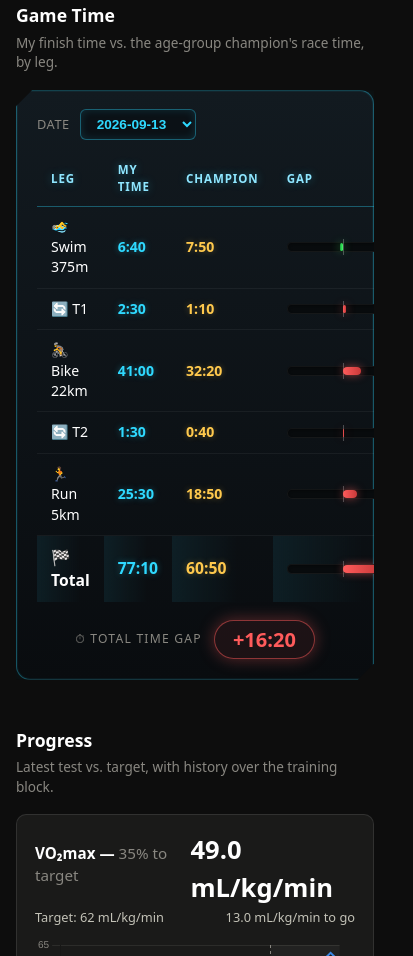
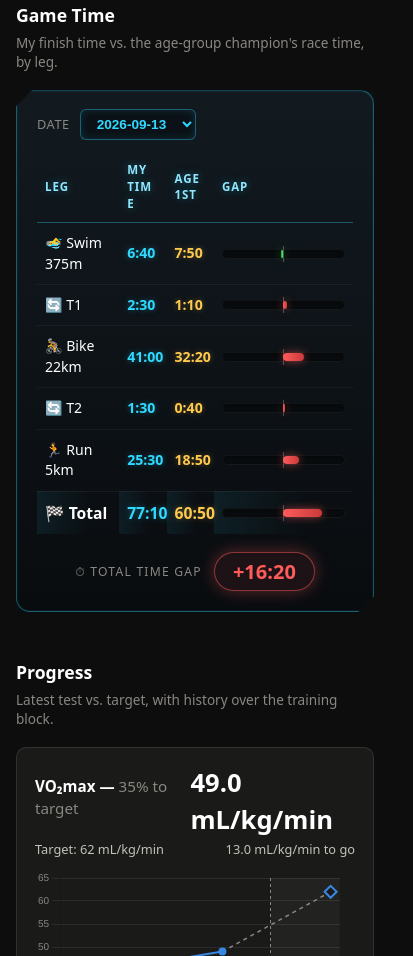
Before and after one commit to bjwxh/tri_sub60, a plain HTML site: page index.html in a window 390 px wide. Shown: the part 823-1779 px from the top of the page, 413 px wide, since content can reach past the window. Drawn offline with nearby package versions, Linux system fonts and the light colour scheme; no server answers.

Commit message:
Make Game Time table mobile-friendly
Rename Champion column to "Age 1st", let headers wrap, and shift
the freed width to the Gap column so the scale bars render larger
on narrow screens.

Co-Authored-By: Claude Sonnet 5 <noreply@anthropic.com>

```diff
--- a/assets/style.css
+++ b/assets/style.css
@@ -234,6 +234,7 @@ section { margin-bottom: 48px; }
 
 .game-time-table {
   width: 100%;
+  table-layout: fixed;
   border-collapse: collapse;
   background: transparent;
   font-size: 0.88rem;
@@ -244,7 +245,7 @@ section { margin-bottom: 48px; }
 }
 
 .game-time-table th {
-  padding: 6px 14px 10px;
+  padding: 6px 8px 10px;
   text-align: left;
   color: #8fe6ff;
   font-size: 0.72rem;
@@ -252,10 +253,17 @@ section { margin-bottom: 48px; }
   letter-spacing: 0.08em;
   font-weight: 700;
   text-shadow: 0 0 8px rgba(47, 217, 255, 0.35);
+  white-space: normal;
+  word-break: break-word;
 }
 
+.game-time-table th:nth-child(1) { width: 26%; }
+.game-time-table th:nth-child(2) { width: 15%; }
+.game-time-table th:nth-child(3) { width: 15%; }
+.game-time-table th:nth-child(4) { width: 44%; }
+
 .game-time-table td {
-  padding: 10px 14px;
+  padding: 10px 8px;
   border-bottom: 1px solid rgba(255, 255, 255, 0.05);
 }
 
@@ -286,7 +294,7 @@ section { margin-bottom: 48px; }
   font-size: 0.98rem;
 }
 
-.gt-bar-cell { width: 34%; min-width: 140px; }
+.gt-bar-cell { width: 44%; min-width: 100px; }
 
 .gt-bar-track {
   position: relative;
--- a/index.html
+++ b/index.html
@@ -83,7 +83,7 @@
           <tr>
             <th>Leg</th>
             <th>My Time</th>
-            <th>Champion</th>
+            <th>Age 1st</th>
             <th>Gap</th>
           </tr>
         </thead>
```
